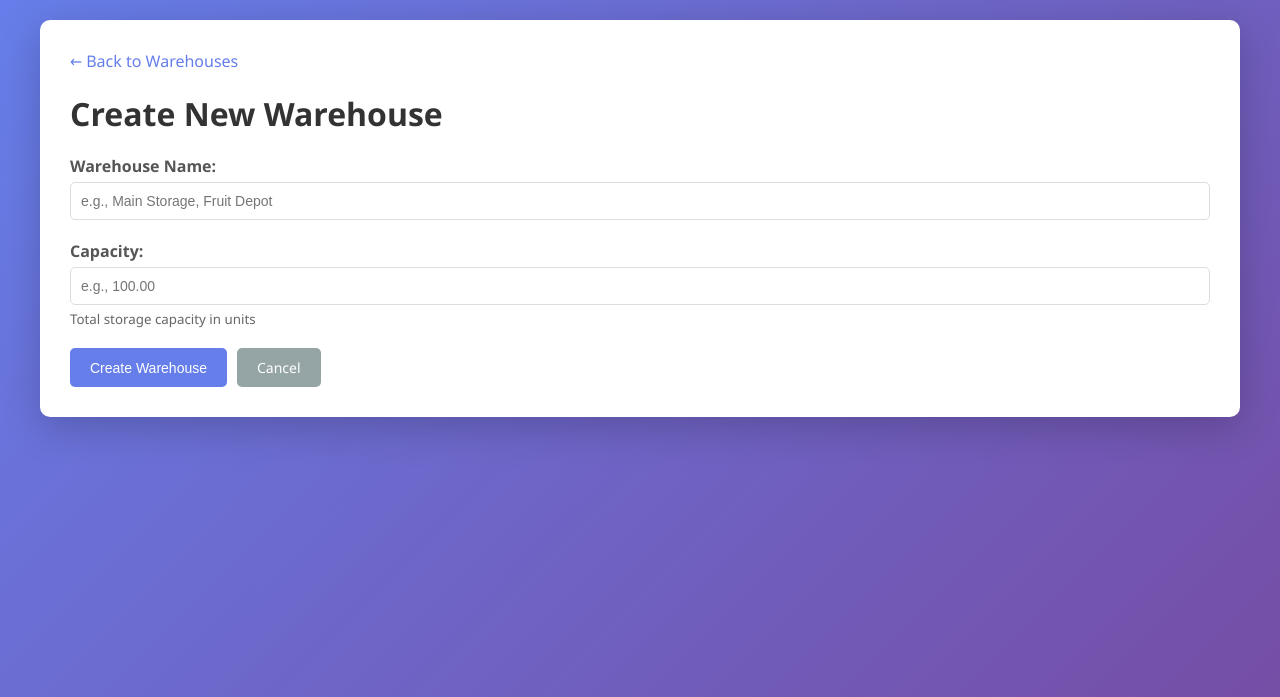
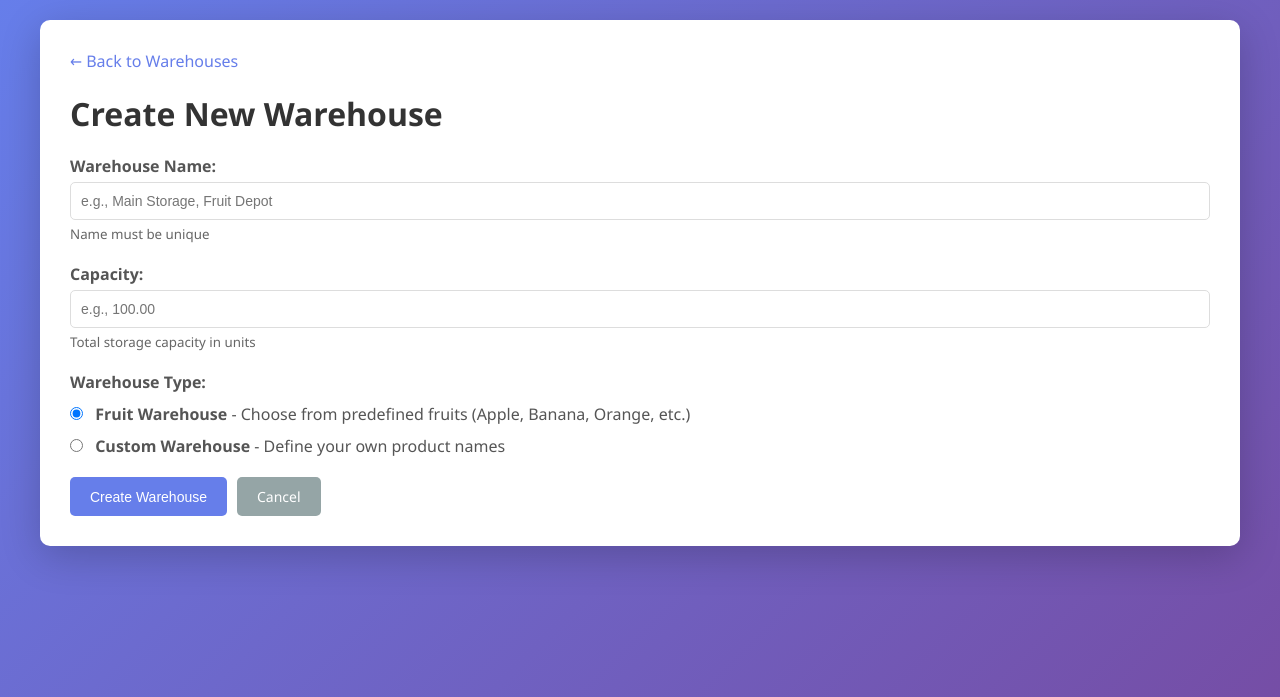
Before and after one commit to eesalor/ohtuvarasto, a Flask app: page /create in a window 1280 px wide. Shown: the top 697 px of the page. Run offline with Flask 3, Linux system fonts and the light colour scheme.

Commit message:
Implement all requested UI improvements: unique names, capacity validation, combined edit page, and warehouse types
Co-authored-by: eesalor <197505674+eesalor@users.noreply.github.com>

```diff
--- a/src/app.py
+++ b/src/app.py
@@ -22,59 +22,71 @@ def create_warehouse():
     if request.method == 'POST':
         name = request.form.get('name')
         capacity = float(request.form.get('capacity'))
+        warehouse_type = request.form.get('warehouse_type', 'fruit')
 
         if name and capacity > 0:
-            manager.create_warehouse(name, capacity)
-            flash('Warehouse created successfully!', 'success')
-            return redirect(url_for('index'))
+            warehouse_id = manager.create_warehouse(name, capacity, warehouse_type)
+            if warehouse_id:
+                flash('Warehouse created successfully!', 'success')
+                return redirect(url_for('index'))
+            flash('A warehouse with this name already exists!', 'error')
         else:
             flash('Invalid warehouse data!', 'error')
 
     return render_template('create_warehouse.html')
 
 
-@app.route('/edit/<int:warehouse_id>', methods=['GET', 'POST'])
-def edit_warehouse(warehouse_id):
-    """Edit a warehouse."""
+@app.route('/warehouse/<int:warehouse_id>', methods=['GET', 'POST'])
+def view_warehouse(warehouse_id):
+    """View warehouse details, edit capacity, and manage products."""
     warehouse = manager.get_warehouse(warehouse_id)
 
     if not warehouse:
         flash('Warehouse not found!', 'error')
         return redirect(url_for('index'))
 
-    if request.method == 'POST':
+    # Handle capacity/name update
+    if request.method == 'POST' and 'update_warehouse' in request.form:
         name = request.form.get('name')
         capacity = float(request.form.get('capacity'))
 
         if name and capacity > 0:
-            manager.update_warehouse(warehouse_id, name, capacity)
-            flash('Warehouse updated successfully!', 'success')
-            return redirect(url_for('index'))
+            success, message = manager.update_warehouse(warehouse_id, name, capacity)
+            if success:
+                flash('Warehouse updated successfully!', 'success')
+            elif message == "Name already exists":
+                flash('A warehouse with this name already exists!', 'error')
+            elif message == "Capacity cannot be less than current balance":
+                flash('Capacity cannot be less than current balance!', 'error')
+            else:
+                flash('Could not update warehouse!', 'error')
         else:
             flash('Invalid warehouse data!', 'error')
-
-    return render_template('edit_warehouse.html', warehouse=warehouse)
-
-
-@app.route('/warehouse/<int:warehouse_id>')
-def view_warehouse(warehouse_id):
-    """View warehouse details and manage products."""
-    warehouse = manager.get_warehouse(warehouse_id)
-
-    if not warehouse:
-        flash('Warehouse not found!', 'error')
-        return redirect(url_for('index'))
+        return redirect(url_for('view_warehouse', warehouse_id=warehouse_id))
 
     available_products = WarehouseManager.AVAILABLE_PRODUCTS
+    warehouse_type = warehouse.get('type', 'fruit')
     return render_template('view_warehouse.html',
-                         warehouse=warehouse,
-                         available_products=available_products)
+                           warehouse=warehouse,
+                           available_products=available_products,
+                           warehouse_type=warehouse_type)
 
 
 @app.route('/warehouse/<int:warehouse_id>/add_product', methods=['POST'])
 def add_product(warehouse_id):
     """Add a product to a warehouse."""
-    product_name = request.form.get('product_name')
+    warehouse = manager.get_warehouse(warehouse_id)
+    if not warehouse:
+        flash('Warehouse not found!', 'error')
+        return redirect(url_for('index'))
+
+    warehouse_type = warehouse.get('type', 'fruit')
+
+    if warehouse_type == 'custom':
+        product_name = request.form.get('custom_product_name')
+    else:
+        product_name = request.form.get('product_name')
+
     quantity = float(request.form.get('quantity'))
 
     if product_name and quantity > 0:
--- a/src/templates/create_warehouse.html
+++ b/src/templates/create_warehouse.html
@@ -11,6 +11,7 @@
         <div class="form-group">
             <label for="name">Warehouse Name:</label>
             <input type="text" id="name" name="name" required placeholder="e.g., Main Storage, Fruit Depot">
+            <small style="color: #666; display: block; margin-top: 5px;">Name must be unique</small>
         </div>
 
         <div class="form-group">
@@ -19,6 +20,20 @@
             <small style="color: #666; display: block; margin-top: 5px;">Total storage capacity in units</small>
         </div>
 
+        <div class="form-group">
+            <label>Warehouse Type:</label>
+            <div style="margin-top: 10px;">
+                <label style="display: block; margin-bottom: 10px; font-weight: normal;">
+                    <input type="radio" name="warehouse_type" value="fruit" checked style="margin-right: 8px;">
+                    <strong>Fruit Warehouse</strong> - Choose from predefined fruits (Apple, Banana, Orange, etc.)
+                </label>
+                <label style="display: block; font-weight: normal;">
+                    <input type="radio" name="warehouse_type" value="custom" style="margin-right: 8px;">
+                    <strong>Custom Warehouse</strong> - Define your own product names
+                </label>
+            </div>
+        </div>
+
         <div class="actions">
             <button type="submit" class="btn">Create Warehouse</button>
             <a href="{{ url_for('index') }}" class="btn btn-secondary">Cancel</a>
```
Also changed, not shown: src/templates/edit_warehouse.html (deleted, +0 -39 lines), src/templates/index.html (+6 -2 lines), src/templates/view_warehouse.html (+42 -2 lines), src/warehouse_manager.py (+27 -6 lines).
